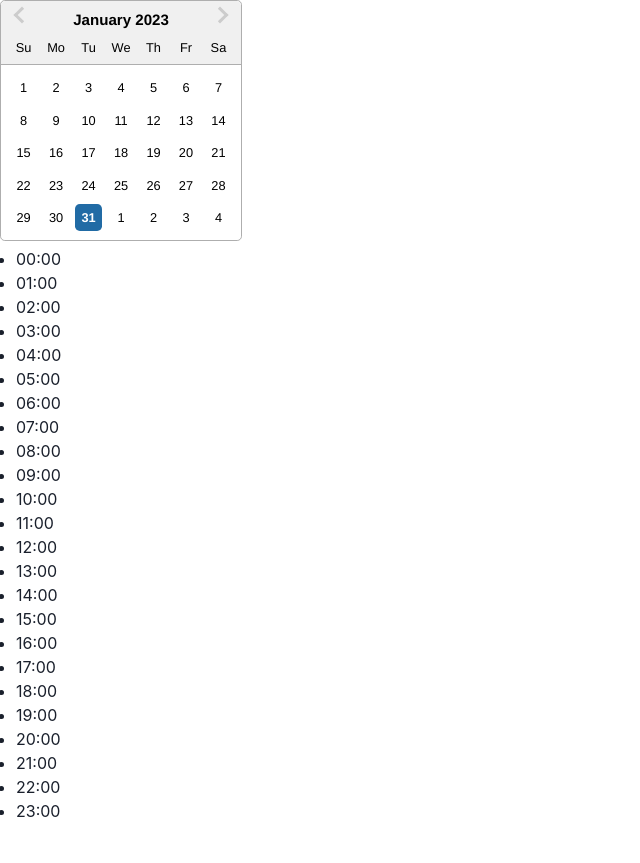
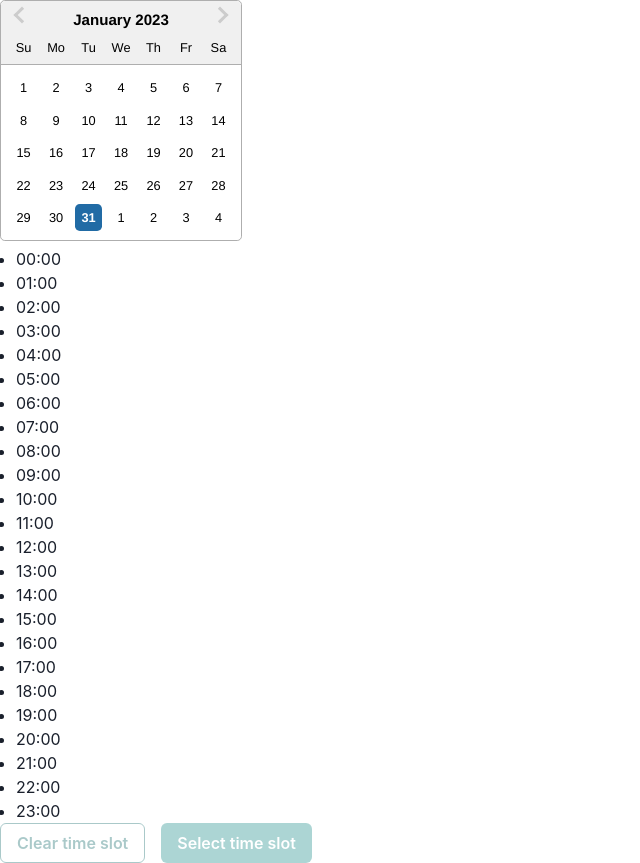
Before and after one commit to afroguy16/booking, a React (Create React App) app: page / in a window 1280 px wide. Shown: the whole page, without its empty margins (0-640 px from the left). Before the commit the page ends 823 px from the top, so only its background shows below. Built offline with nearby package versions, Linux system fonts and the light colour scheme.

Commit message:
book call - add time slots selection action buttons

```diff
--- a/src/containers/ScheduleMeet/components/BookCall/index.tsx
+++ b/src/containers/ScheduleMeet/components/BookCall/index.tsx
@@ -1,11 +1,13 @@
-import { ListItem, UnorderedList } from "@chakra-ui/react";
-import { useMemo } from "react";
+import { Box, Button, ListItem, Stack, UnorderedList } from "@chakra-ui/react";
+import { useMemo, useState } from "react";
 
 import { BookCallPropsI } from "../../../interfaces";
 import generateHourString from "./utils/generate-hour-string";
 
 const BookCall = (props: BookCallPropsI) => {
   const { unavailableTimeSlots } = props;
+  const [selectedTime, setSelectedTime] = useState("");
+  const isTimeSlotSelected = selectedTime !== "";
 
   // Generate the 24 hour day time slot - this could be move to its own utility for a cleaner component
   const dailyTimeSlot: Array<string> = useMemo(() => {
@@ -35,6 +37,7 @@ const BookCall = (props: BookCallPropsI) => {
           role={"option"}
           key={timeSlot}
           className={isTimeTaken(timeSlot) ? "unavailable" : ""}
+          onClick={() => setSelectedTime(timeSlot)}
         >
           {timeSlot}
         </ListItem>
@@ -42,7 +45,28 @@ const BookCall = (props: BookCallPropsI) => {
     [dailyTimeSlot]
   );
 
-  return <UnorderedList>{dailyTimeSlotElements}</UnorderedList>;
+  return (
+    <Box>
+      <UnorderedList>{dailyTimeSlotElements}</UnorderedList>
+      <Stack direction="row" spacing={4}>
+        <Button
+          variant="outline"
+          colorScheme="teal"
+          isDisabled={!isTimeSlotSelected}
+          onClick={() => setSelectedTime("")}
+        >
+          Clear time slot
+        </Button>
+        <Button
+          variant="solid"
+          colorScheme="teal"
+          isDisabled={!isTimeSlotSelected}
+        >
+          Select time slot
+        </Button>
+      </Stack>
+    </Box>
+  );
 };
 
 export default BookCall;
```
Also changed, not shown: 1 other file (tests, documents, lock files or other folders).
